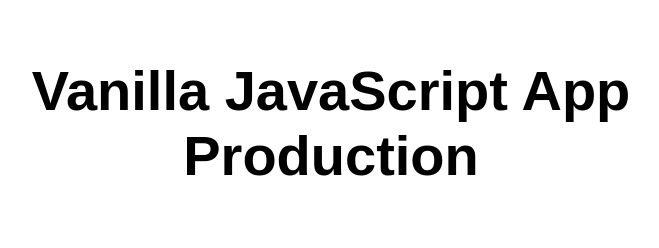
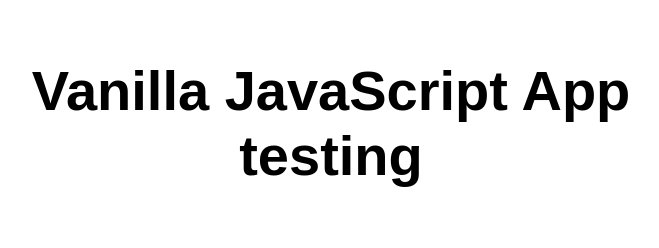
Before and after one commit to jessieyyt/yytswatesting, a website: page src/index.html in a window 1280 px wide. Shown: the whole page, without its empty margins (309-968 px from the left). Drawn offline with Linux system fonts and the light colour scheme.

Commit message:
Update index.html

```diff
--- a/src/index.html
+++ b/src/index.html
@@ -5,12 +5,12 @@
   <meta charset="UTF-8">
   <meta name="viewport" content="width=device-width, initial-scale=1.0">
   <link rel="stylesheet" href="styles.css">
-  <title>Vanilla JavaScript App Production</title>
+  <title>Vanilla JavaScript App testing</title>
 </head>
 
 <body>
   <main>
-    <h1>Vanilla JavaScript App Production</h1>
+    <h1>Vanilla JavaScript App testing</h1>
   </main>
 </body>
 
```
